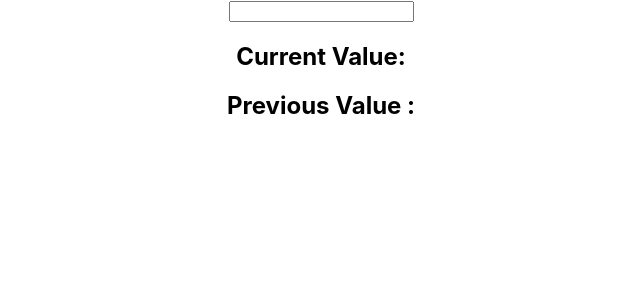
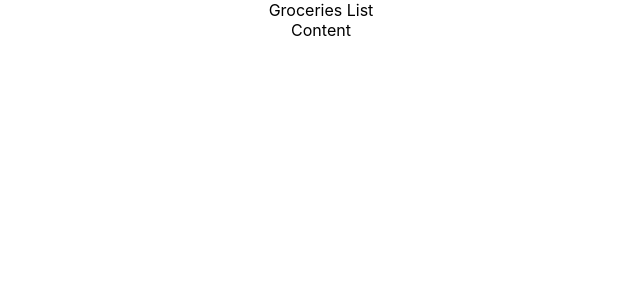
Before and after one commit to mikevuu/davegray-yt-react, a React (Create React App) app: page / in a window 1280 px wide. Shown: the top 300 px of the page, without its empty margins (319-959 px from the left). Built offline with nearby package versions, Linux system fonts and the light colour scheme.

Commit message:
chapter 3 - ctn

```diff
--- a/src/App.js
+++ b/src/App.js
@@ -1,21 +1,17 @@
 import './App.css';
 import Header from './Header';
+import Content from './Content';
+import Footer from './Footer';
 import {useState, useEffect, useRef} from 'react';
 
 
 function App() {
-  const [inputValue,setInputValue] = useState("");
-  const prevInputValue = useRef("");
-
-  useEffect( () => {prevInputValue.current = inputValue;}, [inputValue]);
-
-  const changeValue = (e) => setInputValue(e.target.value);
 
   return (
     <div className="App">
-       <input type = 'text' value = {inputValue} onChange = {changeValue} />
-       <h2> Current Value: {inputValue}</h2>
-       <h2> Previous Value : {prevInputValue.current}</h2>
+      <Header/>
+      <Content/>
+
     </div>
   );
 }
--- /dev/null
+++ b/src/Content.js
@@ -0,0 +1,9 @@
+import React from 'react'
+
+function Content() {
+  return (
+    <div>Content</div>
+  )
+}
+
+export default Content
```
Also changed, not shown: src/Footer.js (added).
